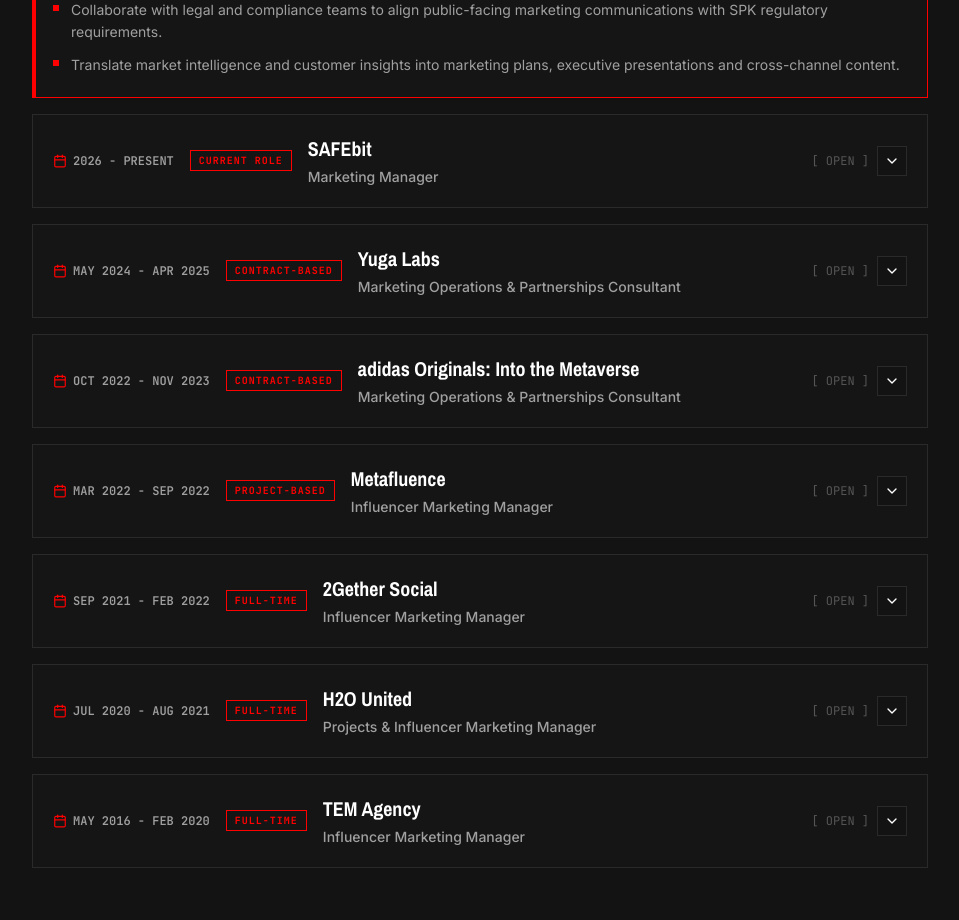
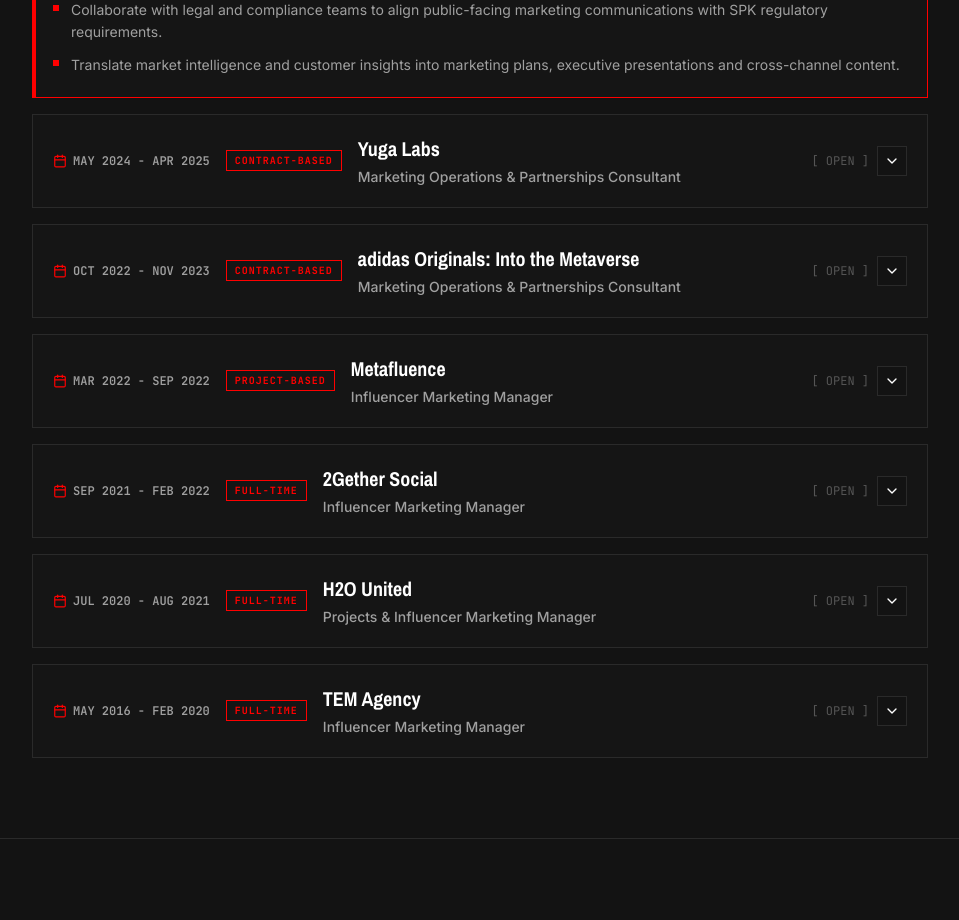
Before and after one commit to 0xoguzatalay96/oguzatalay.work, a React (Vite) app: page / in a window 1280 px wide. Shown: the part 1780-2700 px from the top of the page, without its empty margins (160-1119 px from the left). Built offline with nearby package versions, Linux system fonts and the light colour scheme.

Commit message:
Deduplicate SAFEbit experience in bilingual portfolio source

```diff
--- a/src/data.ts
+++ b/src/data.ts
@@ -120,20 +120,6 @@ export const ENGLISH_EXPERIENCE: JobExperience[] = [
     ]
   },
   {
-    period: "2026 - PRESENT",
-    tag: "CURRENT ROLE",
-    company: "SAFEbit",
-    role: "Marketing Manager",
-    bullets: [
-      "Lead SAFEbit's marketing operations across brand positioning, social channels, product messaging, and campaign planning for the Turkish digital asset market.",
-      "Develop customer acquisition, activation, and retention campaign concepts, including staking and launchpool mechanics, participation criteria, and reward structures.",
-      "Coordinate go-to-market materials for token listings, including project messaging, launch communications, partner proposals, and listing packages.",
-      "Prepare business development outreach and commercial partnership proposals for Web3 projects, positioning direct TRY spot pairs and access to Türkiye's market.",
-      "Work with legal and compliance stakeholders to align marketing materials and public communications with applicable SPK requirements.",
-      "Turn market, product, and customer insights into campaign briefs, corporate presentations, channel content, and leadership-ready proposals."
-    ]
-  },
-  {
     period: "MAY 2024 - APR 2025",
     tag: "CONTRACT-BASED",
     company: "Yuga Labs",
@@ -245,20 +231,6 @@ export const TURKISH_EXPERIENCE: JobExperience[] = [
       "TRY spot pariteleri ve Türkiye yatırımcı pazarına erişim odağında Web3 proje iş birlikleri ve iş geliştirme iletişimi yürütüyor.",
       "Hukuk ve uyum ekipleriyle kamuya açık pazarlama iletişimini SPK düzenlemelerine uygun şekilde hazırlıyor.",
       "Pazar istihbaratını ve müşteri içgörülerini pazarlama planlarına, yönetim sunumlarına ve çok kanallı içeriklere dönüştürüyor."
-    ]
-  },
-  {
-    period: "2026 - GÜNÜMÜZ",
-    tag: "GÜNCEL GÖREV",
-    company: "SAFEbit",
-    role: "Marketing Manager",
-    bullets: [
-      "SAFEbit'in Türkiye dijital varlık pazarındaki marka konumlandırması, sosyal medya kanalları, ürün iletişimi ve pazarlama planlamasını yönetiyor.",
-      "Yeni müşteri kazanımı, aktivasyon ve elde tutma hedefleri için staking ve launchpool kampanya kurguları, katılım koşulları ve ödül mekanikleri geliştiriyor.",
-      "Token listelemelerinde proje mesajları, lansman iletişimi, iş ortaklığı teklifleri ve listeleme paketlerini kapsayan pazara çıkış materyallerini koordine ediyor.",
-      "Web3 projeleriyle iş geliştirme görüşmeleri ve ticari iş birliği teklifleri hazırlıyor; doğrudan TRY spot paritelerini ve Türkiye pazarına erişimi öne çıkarıyor.",
-      "Hukuk ve uyum ekipleriyle çalışarak pazarlama materyallerini ve kamuya açık iletişimi ilgili SPK gereklilikleriyle uyumlu hale getiriyor.",
-      "Pazar, ürün ve müşteri içgörülerini kampanya brieflerine, kurumsal sunumlara, kanal içeriklerine ve yönetim tekliflerine dönüştürüyor."
     ]
   },
   {
```
